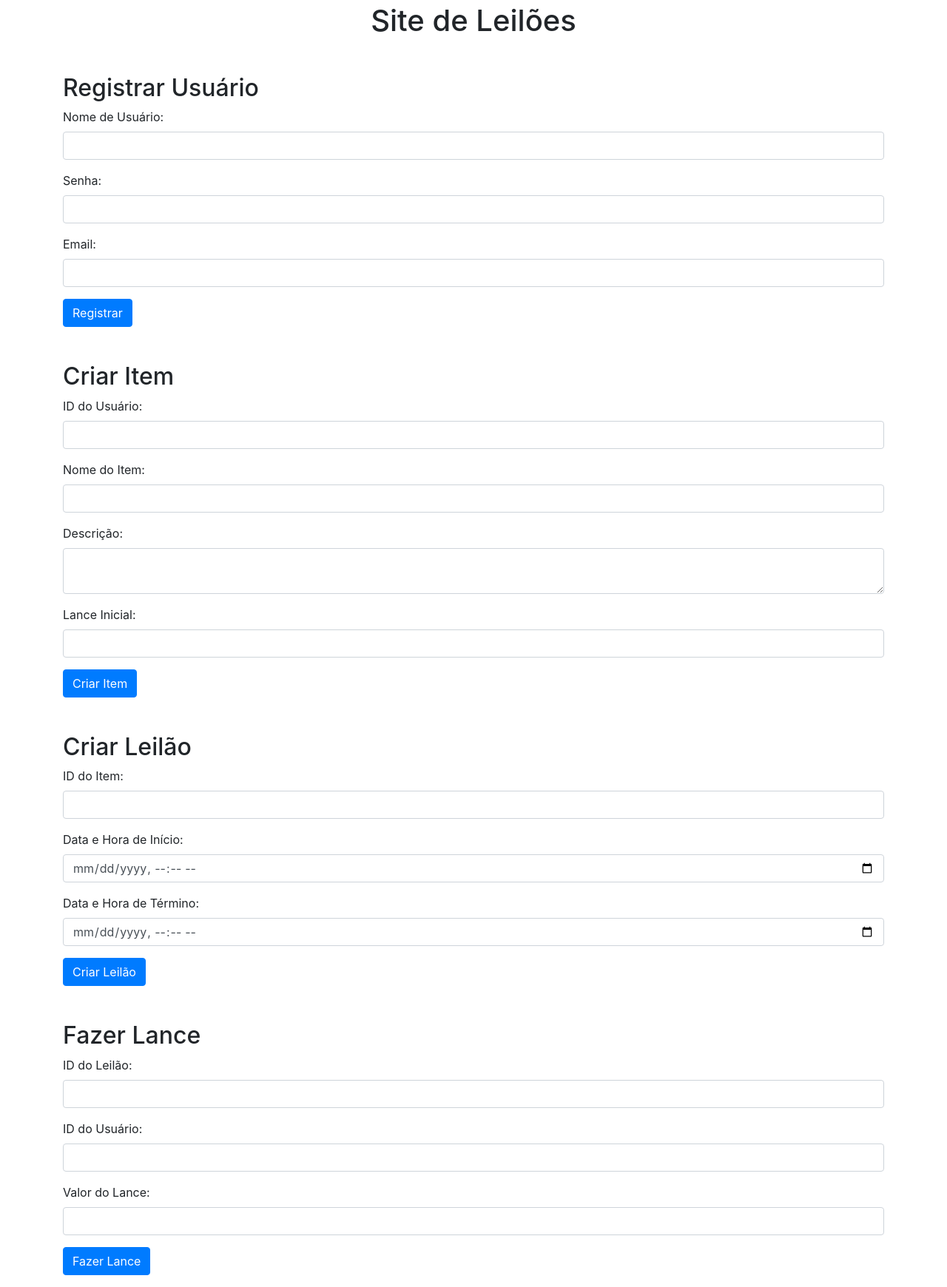
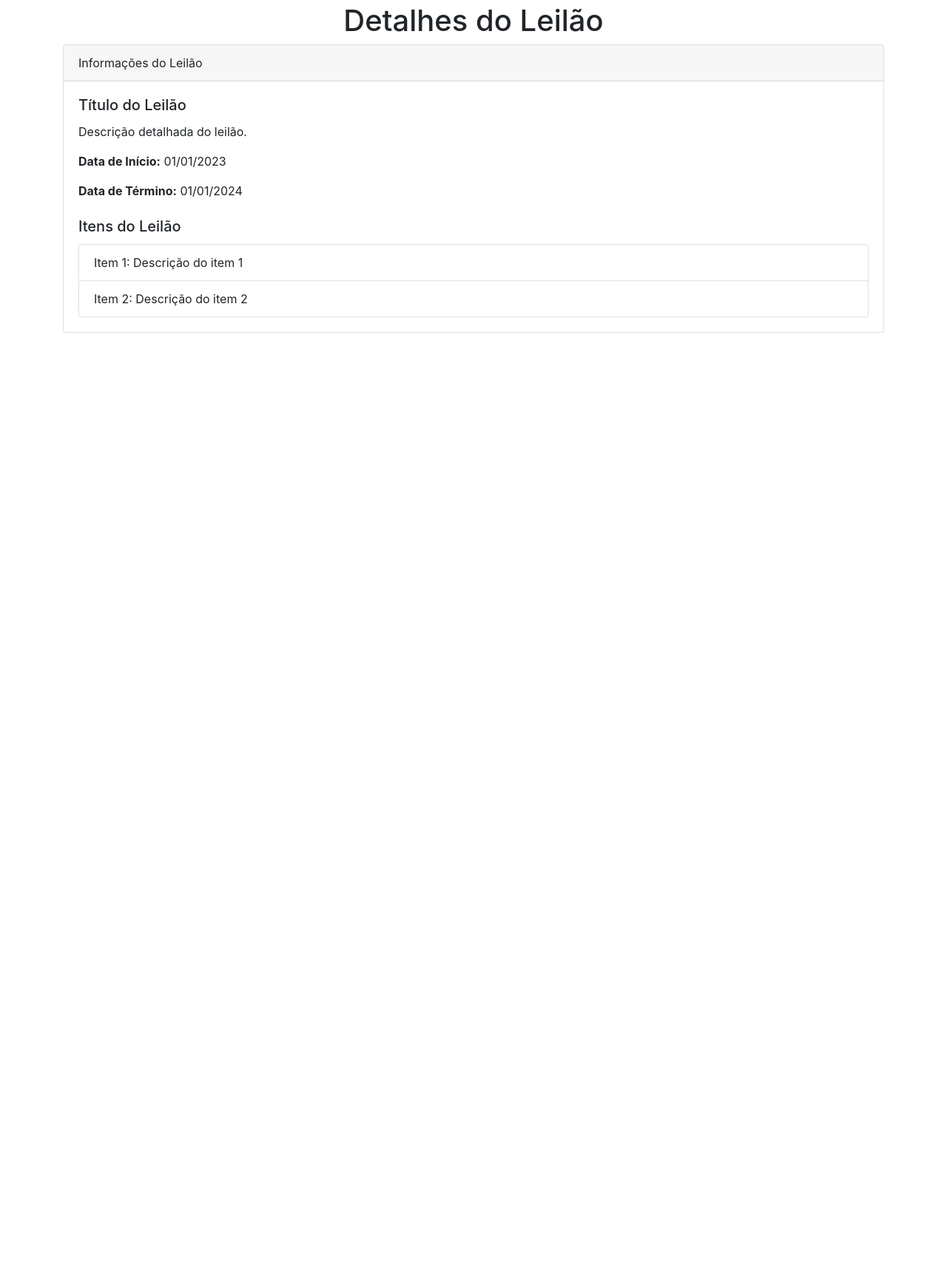
Before and after one commit to Viceleno/site_leilao, a website: page leilao/index.html in a window 1280 px wide. Shown: the part 100-1840 px from the top of the page at 74% size. After the commit the page ends 800 px from the top, so only its background shows below. Drawn offline with nearby package versions, Linux system fonts and the light colour scheme.

Commit message:
atualização

```diff
--- a/leilao/index.html
+++ b/leilao/index.html
@@ -1,8 +1,9 @@
+<!DOCTYPE html>
 <html lang="pt-br">
   <head>
     <meta charset="UTF-8" />
     <meta name="viewport" content="width=device-width, initial-scale=1.0" />
-    <title>Registrar Usuário - Site de Leilões</title>
+    <title>Detalhes do Leilão - Site de Leilões</title>
     <link
       href="https://stackpath.bootstrapcdn.com/bootstrap/4.5.2/css/bootstrap.min.css"
       rel="stylesheet"
@@ -31,7 +32,7 @@
           <li class="nav-item">
             <a class="nav-link" href="index.html">Home</a>
           </li>
-          <li class="nav-item active">
+          <li class="nav-item">
             <a class="nav-link" href="usuario.html">Registrar Usuário</a>
           </li>
           <li class="nav-item">
@@ -47,221 +48,25 @@
       </div>
     </nav>
     <div class="container mt-5">
-      <h1 class="text-center">Site de Leilões</h1>
-
-      <!-- Formulário de Registro de Usuário -->
-      <div class="form-section mt-5">
-        <h2>Registrar Usuário</h2>
-        <form id="userForm" class="needs-validation" novalidate>
-          <div class="form-group">
-            <label for="username">Nome de Usuário:</label>
-            <input
-              type="text"
-              class="form-control"
-              id="username"
-              name="username"
-              required
-            />
-            <div class="invalid-feedback">
-              Por favor, forneça um nome de usuário.
-            </div>
-          </div>
-
-          <div class="form-group">
-            <label for="password">Senha:</label>
-            <input
-              type="password"
-              class="form-control"
-              id="password"
-              name="password"
-              required
-            />
-            <div class="invalid-feedback">Por favor, forneça uma senha.</div>
-          </div>
-
-          <div class="form-group">
-            <label for="email">Email:</label>
-            <input
-              type="email"
-              class="form-control"
-              id="email"
-              name="email"
-              required
-            />
-            <div class="invalid-feedback">
-              Por favor, forneça um email válido.
-            </div>
-          </div>
-
-          <button type="submit" class="btn btn-primary">Registrar</button>
-        </form>
-      </div>
-
-      <!-- Formulário de Criação de Item -->
-      <div class="form-section mt-5">
-        <h2>Criar Item</h2>
-        <form id="itemForm" class="needs-validation" novalidate>
-          <div class="form-group">
-            <label for="user_id">ID do Usuário:</label>
-            <input
-              type="number"
-              class="form-control"
-              id="user_id"
-              name="user_id"
-              required
-            />
-            <div class="invalid-feedback">
-              Por favor, forneça um ID de usuário.
-            </div>
-          </div>
-
-          <div class="form-group">
-            <label for="name">Nome do Item:</label>
-            <input
-              type="text"
-              class="form-control"
-              id="name"
-              name="name"
-              required
-            />
-            <div class="invalid-feedback">
-              Por favor, forneça um nome para o item.
-            </div>
-          </div>
-
-          <div class="form-group">
-            <label for="description">Descrição:</label>
-            <textarea
-              class="form-control"
-              id="description"
-              name="description"
-            ></textarea>
-          </div>
-
-          <div class="form-group">
-            <label for="starting_bid">Lance Inicial:</label>
-            <input
-              type="number"
-              class="form-control"
-              id="starting_bid"
-              name="starting_bid"
-              step="0.01"
-              required
-            />
-            <div class="invalid-feedback">
-              Por favor, forneça um lance inicial.
-            </div>
-          </div>
-
-          <button type="submit" class="btn btn-primary">Criar Item</button>
-        </form>
-      </div>
-
-      <!-- Formulário de Criação de Leilão -->
-      <div class="form-section mt-5">
-        <h2>Criar Leilão</h2>
-        <form id="auctionForm" class="needs-validation" novalidate>
-          <div class="form-group">
-            <label for="item_id">ID do Item:</label>
-            <input
-              type="number"
-              class="form-control"
-              id="item_id"
-              name="item_id"
-              required
-            />
-            <div class="invalid-feedback">
-              Por favor, forneça um ID de item.
-            </div>
-          </div>
-
-          <div class="form-group">
-            <label for="start_time">Data e Hora de Início:</label>
-            <input
-              type="datetime-local"
-              class="form-control"
-              id="start_time"
-              name="start_time"
-              required
-            />
-            <div class="invalid-feedback">
-              Por favor, forneça a data e hora de início.
-            </div>
-          </div>
-
-          <div class="form-group">
-            <label for="end_time">Data e Hora de Término:</label>
-            <input
-              type="datetime-local"
-              class="form-control"
-              id="end_time"
-              name="end_time"
-              required
-            />
-            <div class="invalid-feedback">
-              Por favor, forneça a data e hora de término.
-            </div>
-          </div>
-
-          <button type="submit" class="btn btn-primary">Criar Leilão</button>
-        </form>
-      </div>
-
-      <!-- Formulário de Realização de Lance -->
-      <div class="form-section mt-5">
-        <h2>Fazer Lance</h2>
-        <form id="bidForm" class="needs-validation" novalidate>
-          <div class="form-group">
-            <label for="auction_id">ID do Leilão:</label>
-            <input
-              type="number"
-              class="form-control"
-              id="auction_id"
-              name="auction_id"
-              required
-            />
-            <div class="invalid-feedback">
-              Por favor, forneça um ID de leilão.
-            </div>
-          </div>
-
-          <div class="form-group">
-            <label for="user_id_bid">ID do Usuário:</label>
-            <input
-              type="number"
-              class="form-control"
-              id="user_id_bid"
-              name="user_id_bid"
-              required
-            />
-            <div class="invalid-feedback">
-              Por favor, forneça um ID de usuário.
-            </div>
-          </div>
-
-          <div class="form-group">
-            <label for="bid_amount">Valor do Lance:</label>
-            <input
-              type="number"
-              class="form-control"
-              id="bid_amount"
-              name="bid_amount"
-              step="0.01"
-              required
-            />
-            <div class="invalid-feedback">
-              Por favor, forneça um valor para o lance.
-            </div>
-          </div>
-
-          <button type="submit" class="btn btn-primary">Fazer Lance</button>
-        </form>
+      <h1 class="text-center">Detalhes do Leilão</h1>
+      <div class="card">
+        <div class="card-header">
+          Informações do Leilão
+        </div>
+        <div class="card-body">
+          <h5 class="card-title" id="auction-title">Título do Leilão</h5>
+          <p class="card-text" id="auction-description">Descrição detalhada do leilão.</p>
+          <p class="card-text"><strong>Data de Início:</strong> <span id="auction-start-date">01/01/2023</span></p>
+          <p class="card-text"><strong>Data de Término:</strong> <span id="auction-end-date">01/01/2024</span></p>
+          <h5 class="card-title mt-4">Itens do Leilão</h5>
+          <ul class="list-group" id="auction-items">
+            <!-- Lista de itens do leilão -->
+            <li class="list-group-item">Item 1: Descrição do item 1</li>
+            <li class="list-group-item">Item 2: Descrição do item 2</li>
+            <!-- Adicione mais itens conforme necessário -->
+          </ul>
+        </div>
       </div>
     </div>
-
-    <script src="https://code.jquery.com/jquery-3.5.1.slim.min.js"></script>
-    <script src="https://cdn.jsdelivr.net/npm/@popperjs/core@2.5.4/dist/umd/popper.min.js"></script>
-    <script src="https://stackpath.bootstrapcdn.com/bootstrap/4.5.2/js/bootstrap.min.js"></script>
-    <script src="scripts.js"></script>
   </body>
 </html>
```
Also changed, not shown: leilao/cabecalho.html (added, +49 -0 lines), leilao/script.js (added, +75 -0 lines), leilao/servidor.js (+21 -15 lines), 1 other file.
